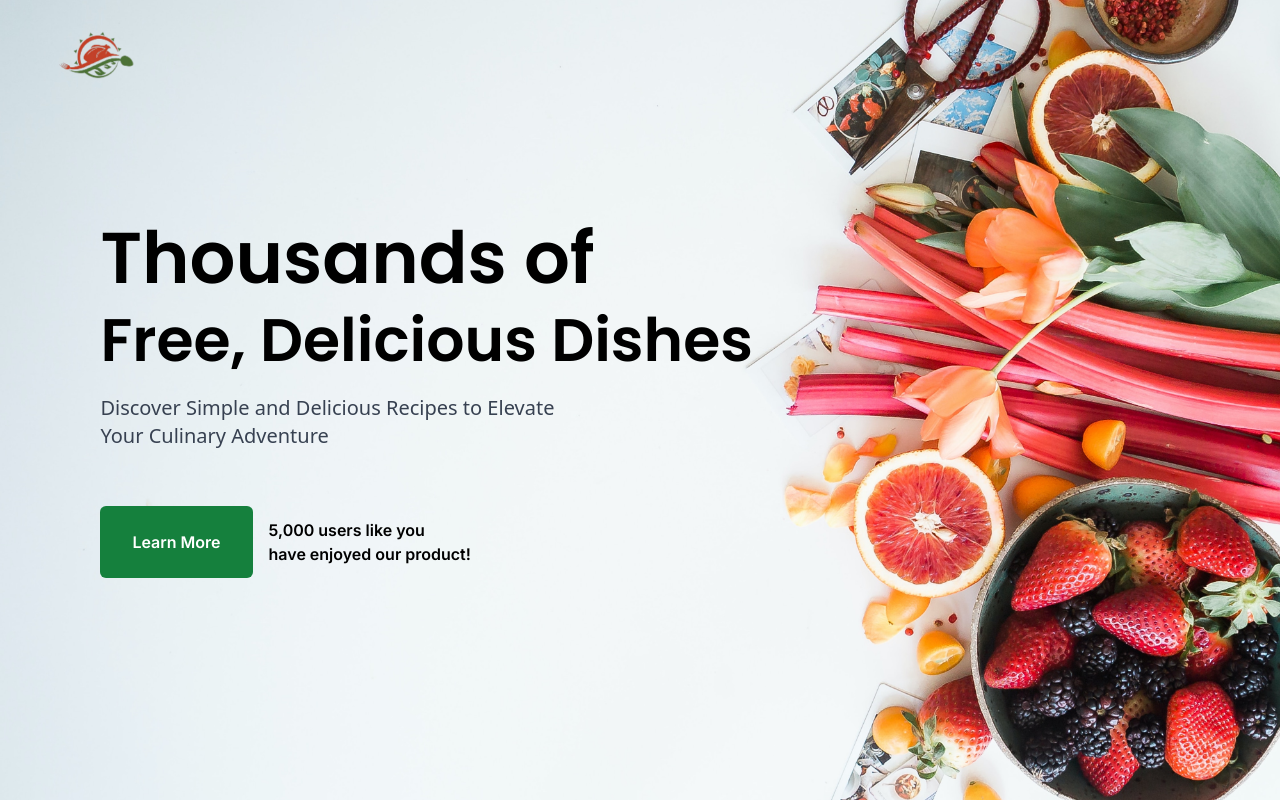
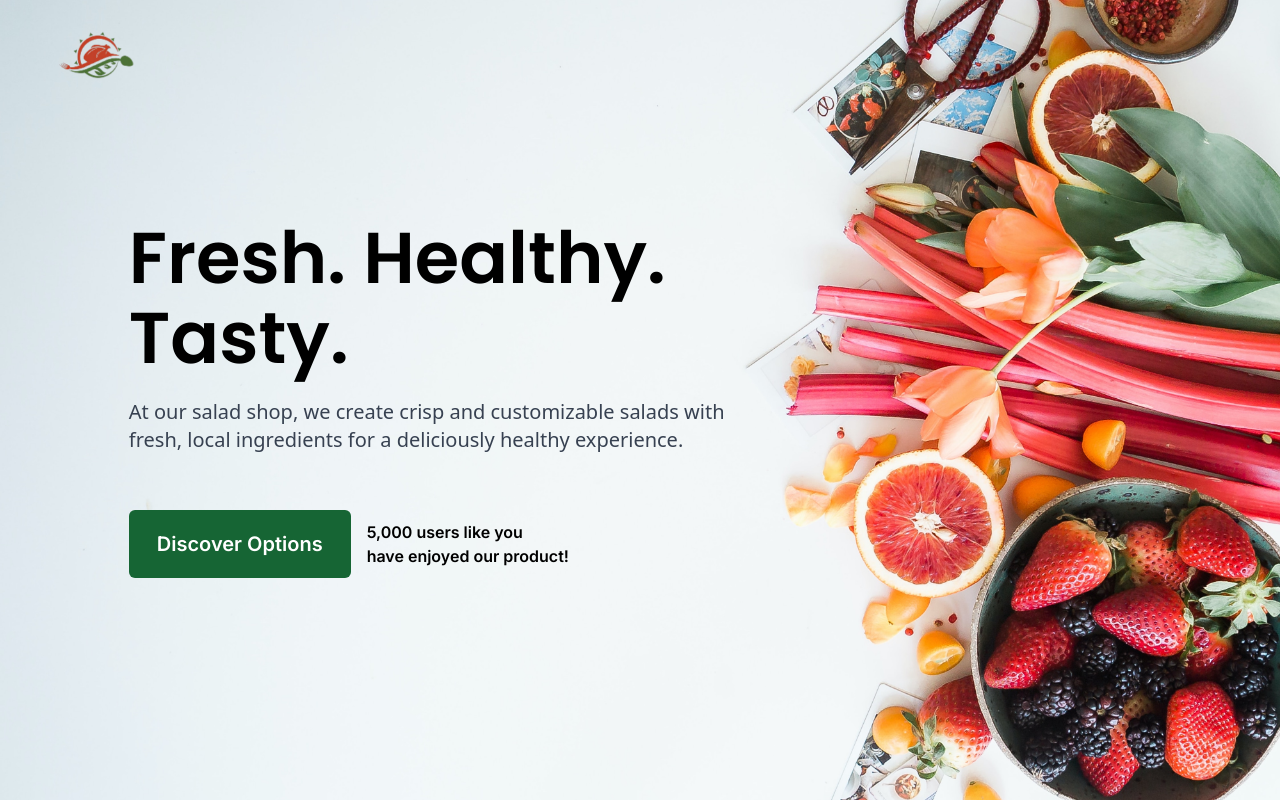
Before and after one commit to Ethanqg0/RestaurantCoverPage, a React (Vite) app in the folder vite-project/: page / in a window 1280 px wide. Shown: the top 802 px of the page. Built offline with nearby package versions, Linux system fonts and the light colour scheme.

Commit message:
completing basics for cover page

```diff
--- a/vite-project/src/components/App.jsx
+++ b/vite-project/src/components/App.jsx
@@ -22,6 +22,7 @@
 import React, { useState } from 'react';
 import Button from './Button.jsx';
 import Hero from './Hero.jsx';
+import MainContent from './MainContent.jsx';
 import Nav from './Nav.jsx';
 import Toast from './Toast.jsx';
 import '/Users/ethangutierrez/Desktop/Current Projects/DiscoverDishes/vite-project/src/styling/app.css';
@@ -47,9 +48,7 @@ export default function App() {
     <div className="font-sans h-full">
       <Nav />
       <Hero />
-      <div className="h-1/2 flex justify-end items-end">
-        <Button onToast={showToast}/>
-      </div>
+      <Button onToast={showToast}/>
       {toast && <Toast onClose={closeToast} />}
     </div>
   );
--- a/vite-project/src/components/Hero.jsx
+++ b/vite-project/src/components/Hero.jsx
@@ -6,13 +6,13 @@ export default function Hero() {
     <div className="h-full flex flex-row items-center bg-cover bg-center bg-food">
     <div className="w-2/3 flex flex-col items-center justify-center">
     <div className="justify-start items-start ">
-        <h1 className="text-7xl font-bold pb-4 poppins">Thousands of</h1>
-        <h1 className="text-6xl font-bold pb-6 poppins">Free, Delicious Dishes</h1>
-        <h1 className="text-xl font-sans text-gray-700">Discover Simple and Delicious Recipes to Elevate</h1>
-        <h1 className="text-xl font-sans text-gray-700">Your Culinary Adventure</h1>
+        <h1 className="text-7xl pb-2 poppins">Fresh. Healthy.</h1>
+        <h1 className="text-7xl pb-6 poppins">Tasty.</h1>
+        <h1 className="text-xl font-sans text-gray-700">At our salad shop, we create crisp and customizable salads with</h1>
+        <h1 className="text-xl font-sans text-gray-700">fresh, local ingredients for a deliciously healthy experience.</h1>
 
         <div className="mt-14 flex flex-row items-center">
-        <button className="bg-green-700 hover:bg-green-800 text-white font-bold py-6 px-8 rounded-md focus:outline-none focus:shadow-outline-blue active:bg-green-700"><h1 className="inter">Learn More</h1></button>
+        <button className="bg-green-800 hover:bg-green-700 text-white font-bold py-5 px-7 rounded-md focus:outline-none focus:shadow-outline-blue active:bg-green-700"><h1 className="inter text-xl">Discover Options</h1></button>
         <div className="justify-center align-middle">
             <h1 className="ml-4 inter">5,000 users like you</h1>
             <h1 className="ml-4 inter">have enjoyed our product!</h1>
--- a/vite-project/src/components/MainContent.jsx
+++ b/vite-project/src/components/MainContent.jsx
@@ -1,13 +1,11 @@
 import React, { useState } from 'react';
-import Hero from './Hero.jsx';
-import MainContent from './MainContent.jsx';
-import Nav from './Nav.jsx';
 import '/Users/ethangutierrez/Desktop/Current Projects/DiscoverDishes/vite-project/src/styling/app.css';
 import '/Users/ethangutierrez/Desktop/Current Projects/DiscoverDishes/vite-project/src/styling/tailwind.css';
-import Toast from './Toast.jsx';
 
-export default function MainContent( {handleButtonClick} ) {
+export default function MainContent() {
     return (
-        <button onClick={handleButtonClick}>Click Here</button>
+        <div className="h-full bg-slate-100">
+            <h1>Test</h1>
+        </div>
     )
 }
```
